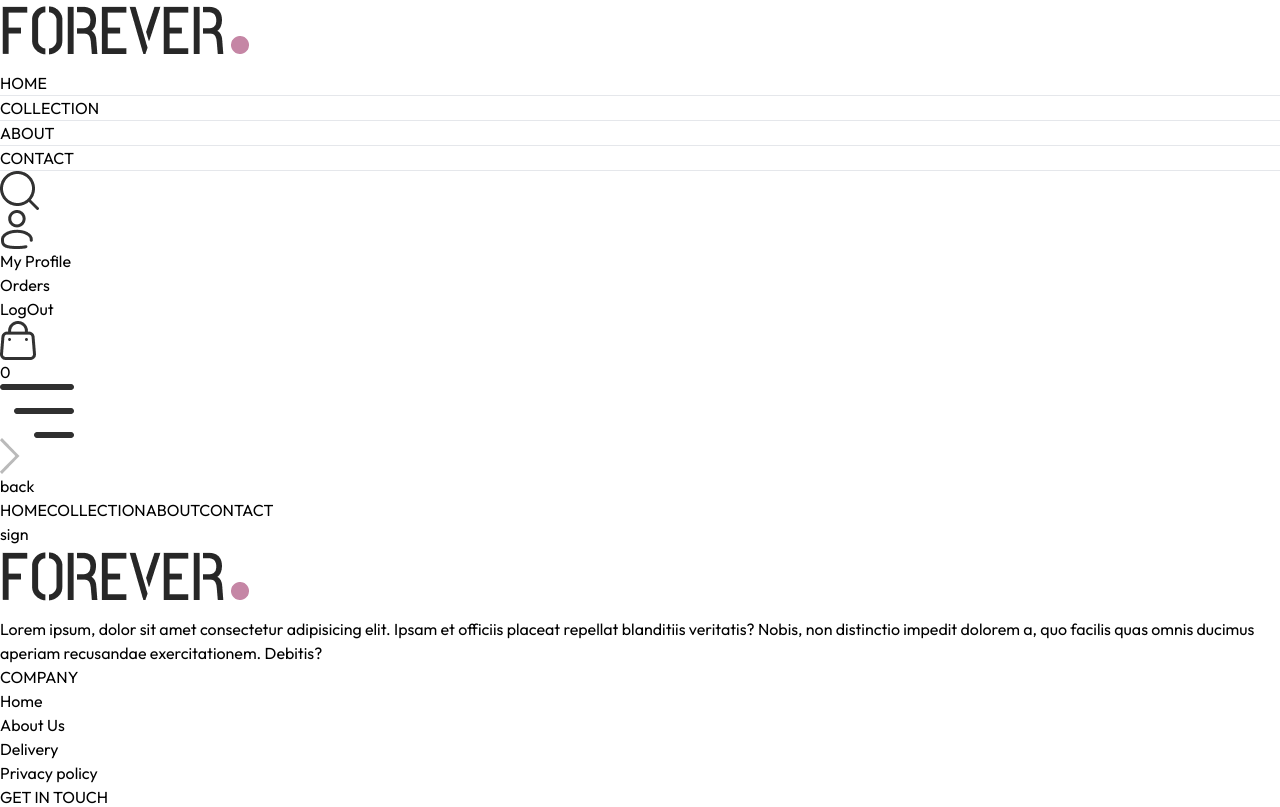
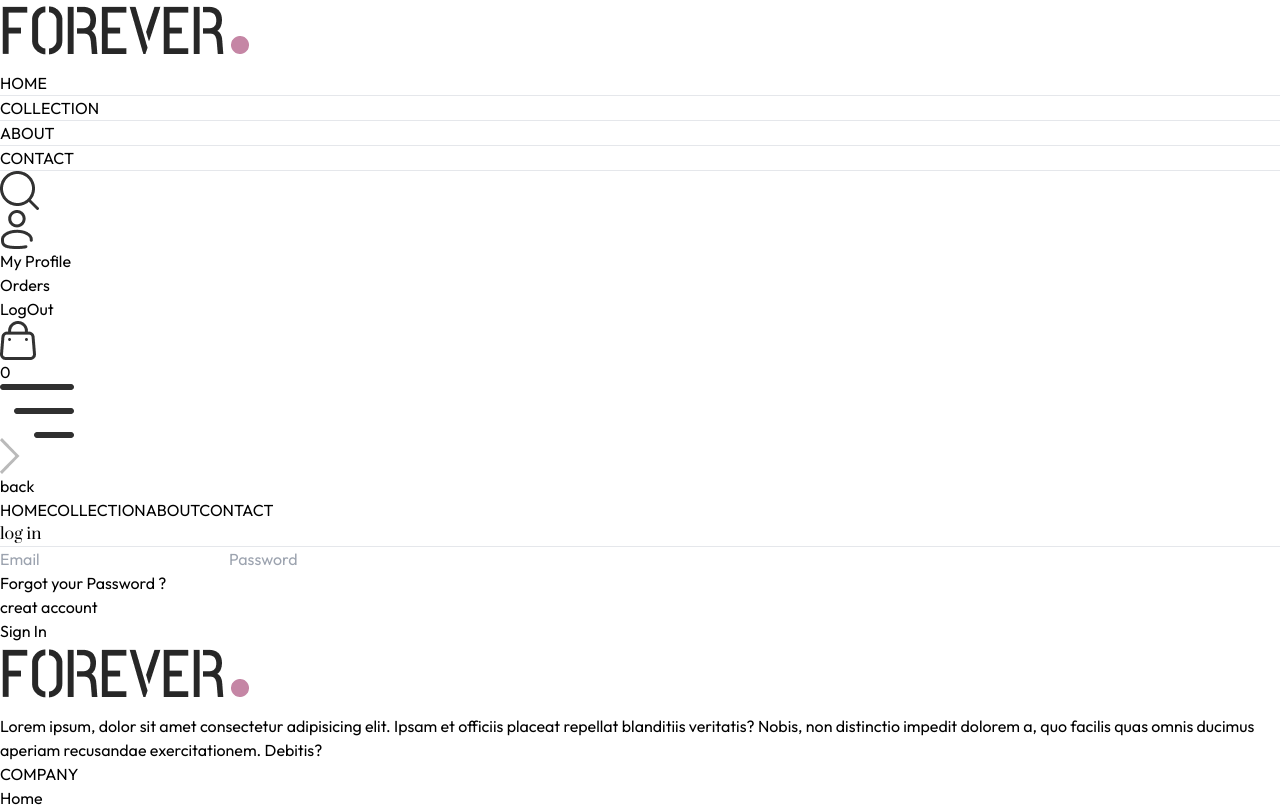
Before and after one commit to 123superhanan/forever-ecommerce, a React (Vite) app: page /signIn in a window 1280 px wide. Shown: the top 807 px of the page. Built offline with nearby package versions, Linux system fonts and the light colour scheme.

Commit message:
auth ui/ux

```diff
--- a/src/Pages/SignIn.jsx
+++ b/src/Pages/SignIn.jsx
@@ -1,10 +1,37 @@
-import React from 'react'
+import React, { useState } from 'react'
 
 const SignIn = () => {
+
+  const [currentState, setCurrentState] = useState('log in');
+  const OnSubmitHandler = (event) => {
+    event.preventDefault();
+  }
+
   return (
-    <div>
-      <h1>sign</h1>
-    </div>
+
+    <>
+      <from onSubmit={OnSubmitHandler} className='flex flex-col items-center w-[90%] sm:max-w-96 m-auto mt-14 gap-4 text-gray-800'>
+        <div className='inline-flex items-center gap-2 mb-2 mt-10'>
+        <p className='prata-regular text-3xl'>{currentState}</p>
+        <hr className='border-none h-[1.5px] w-8 bg-gray-800'/>
+        </div>
+        {currentState === "log in" ? '':<input type="text" className='w-full px-3 py-2 border border-gray-800 outline-none' placeholder='Name' required/>}
+        <input type="email" className='w-full px-3 py-2 border border-gray-800 outline-none' placeholder='Email' required/>
+        <input type="password" className='w-full px-3 py-2 border border-gray-800 outline-none' placeholder='Password' required/>
+        <div className='w-full flex justify-between text-sm mt-[-8px]'>
+        <p className='cursor-pointer'>Forgot your Password ?</p>
+
+        {
+          currentState === "log in" ?
+          <p  onClick={() =>setCurrentState('Sign up')} className='cursor-pointer'>creat account</p> :
+          <p onClick={() =>setCurrentState('log in')} className='cursor-pointer'>login here</p>
+        }
+
+        </div>
+        <button className='bg-black text-white font-light text-sm mt-4 px-8 py-2 active:bg-green-600'>{currentState === "log in" ? 'Sign In': 'Sign Up'}</button>
+      </from>
+    </>
+
   )
 }
 
```
